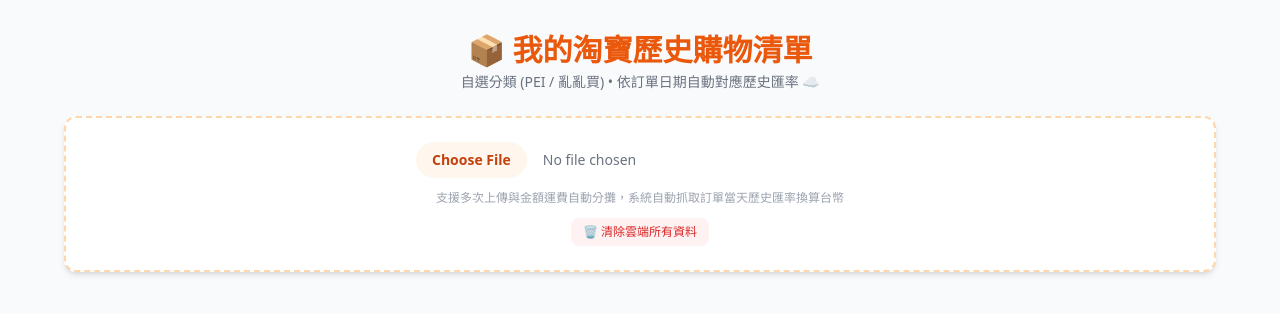
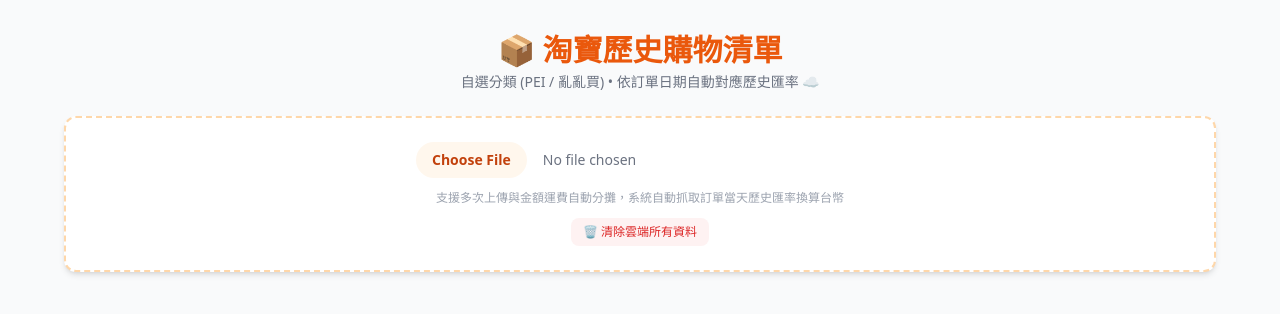
Before and after one commit to pei-pei726/taobao-viewer, a plain HTML site: page index.html in a window 1280 px wide. Drawn offline with nearby package versions, Linux system fonts and the light colour scheme; no server answers.

Commit message:
Update index.html

```diff
--- a/index.html
+++ b/index.html
@@ -3,7 +3,7 @@
 <head>
     <meta charset="UTF-8">
     <meta name="viewport" content="width=device-width, initial-scale=1.0">
-    <title>我的淘寶歷史購物清單</title>
+    <title>淘寶歷史購物清單</title>
     <!-- 引入 Tailwind CSS -->
     <script src="https://cdn.tailwindcss.com"></script>
     <!-- 引入 SheetJS 讀取 Excel/CSV -->
@@ -26,7 +26,7 @@
     <div class="max-w-6xl mx-auto">
         <!-- 標題 -->
         <header class="mb-6 text-center">
-            <h1 class="text-2xl sm:text-3xl font-bold text-orange-600 mb-1">📦 我的淘寶歷史購物清單</h1>
+            <h1 class="text-2xl sm:text-3xl font-bold text-orange-600 mb-1">📦 淘寶歷史購物清單</h1>
             <p class="text-xs sm:text-sm text-gray-500">自選分類 (PEI / 亂亂買) • 依訂單日期自動對應歷史匯率 ☁️</p>
         </header>
 
```
